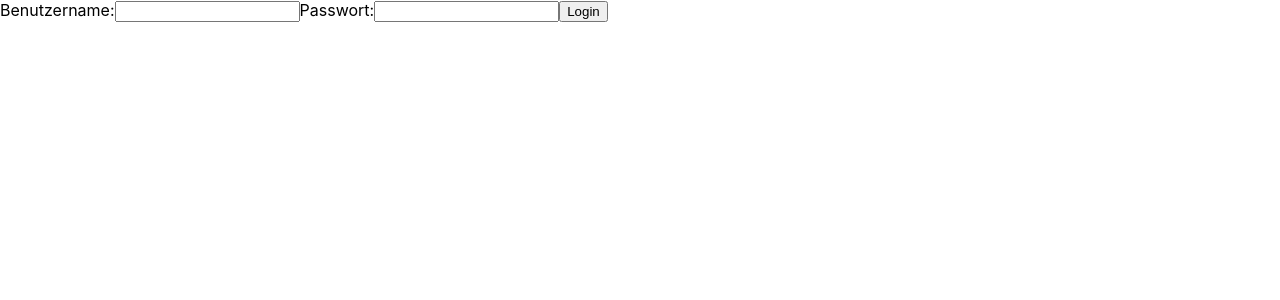
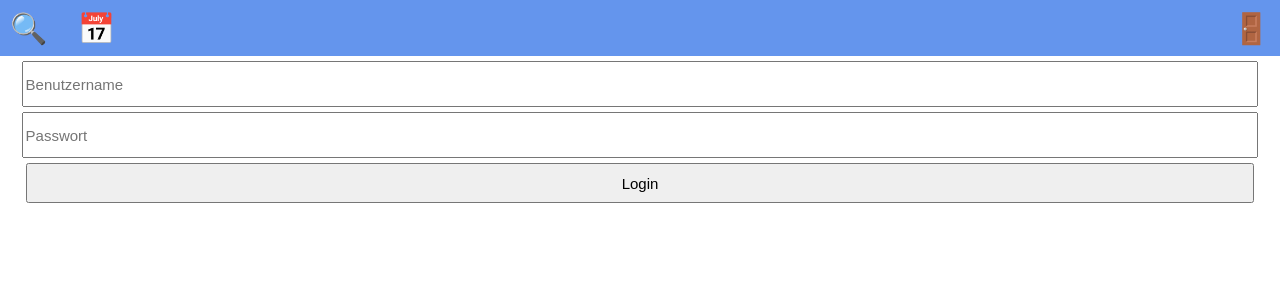
Before and after one commit to AleynaCikrik/Terminplaner, a React (Create React App) app in the folder react-app/: page /login in a window 1280 px wide. Shown: the top 300 px of the page. Built offline with nearby package versions, Linux system fonts and the light colour scheme; no server answers; the database is empty.

Commit message:
Added React Router

```diff
--- a/react-app/package.json
+++ b/react-app/package.json
@@ -8,9 +8,12 @@
     "@testing-library/user-event": "^13.5.0",
     "firebase": "^9.17.2",
     "react": "^18.2.0",
+    "react-datepicker": "^4.10.0",
     "react-dom": "^18.2.0",
+    "react-dropdown": "^1.11.0",
     "react-router-dom": "^6.8.2",
     "react-scripts": "5.0.1",
+    "react-toastify": "^9.1.1",
     "uuid": "^9.0.0",
     "web-vitals": "^2.1.4"
   },
--- a/react-app/src/App.js
+++ b/react-app/src/App.js
@@ -1,63 +1,20 @@
-import './App.css';
-import { useEffect, useState } from 'react';
-import {useNavigate} from 'react-router-dom';
-import { addAppointment, getAllAppointments } from './functions/Firebase';
-
-function handleLogout(navigate) {
-  sessionStorage.clear();
-  navigate('/login')
-}
-
-function handleNewAppointment(appointments, setAppointments) {
-  let kundeInput = document.getElementById("kundeInput").value;
-  let frisurInput = document.getElementById("frisurInput").value;
-  let friseurInput = document.getElementById("friseurInput").value;
-  let vonInput = document.getElementById("vonInput").value;
-  let bisInput = document.getElementById("bisInput").value;
-  addAppointment(friseurInput, frisurInput, kundeInput, new Date(vonInput), new Date(bisInput))
-  setAppointments([...appointments, {Kunde: kundeInput, Frisur: frisurInput, Friseur: friseurInput, from: new Date(vonInput), to: new Date(bisInput)}])
-}
+import { useEffect } from "react";
+import { useNavigate } from "react-router-dom";
 
 function App() {
   const navigate = useNavigate();
-  const [appointments, setAppointments] = useState([]);
-
 
   useEffect(() => {
     let loginState = sessionStorage.getItem("login");
     if(loginState !== 'true') {
       navigate('/login')
-    } else {
-      getAllAppointments().then(data => setAppointments(data))
     }
     // eslint-disable-next-line react-hooks/exhaustive-deps
   }, []);
 
 
   return (
-    <div className="App">
-     <button onClick={()=>handleLogout(navigate)}>Logout</button>
-     <hr />
-     <table border='1'>
-    <thead><tr><th>Kunde</th><th>Frisur</th><th>Friseur</th><th>von</th><th>bis</th></tr></thead>
-
-      <tbody>
-     {appointments.map((data, idx) => {console.log(data);return <tr key={idx}><td key={idx+'Kunde'}>{data.Kunde}</td><td key={idx+'Frisur'}>{data.Frisur}</td><td key={idx+'Friseur'}>{data.Friseur}</td><td key={idx+'von'}>{new Date(data.from.seconds*1000).toLocaleString()}</td><td key={idx+'bis'}>{new Date(data.to.seconds*1000).toLocaleString()}</td></tr>})}
-     </tbody></table>
-     <hr />
-
-     Kunde:
-      <input id='kundeInput' type={'text'}></input>
-      Frisur:
-      <input id='frisurInput' type={'text'}></input>
-      Friseur:
-      <input id='friseurInput' type={'text'}></input>
-      von:
-      <input id='vonInput' type={'datetime-local'}></input>
-      bis:
-      <input id='bisInput' type={'datetime-local'}></input>
-     <button onClick={()=>handleNewAppointment(appointments, setAppointments)}>Neuer Termin</button>
-    </div>
+    <div />
   );
 }
 
--- /dev/null
+++ b/react-app/src/Container.js
@@ -0,0 +1,48 @@
+import React, { useEffect, useState } from 'react';
+import { Route, Routes } from 'react-router-dom';
+import App from './App';
+import Login from './Login';
+import Header from './Header';
+import { getAllAppointments, getAllUsers } from './functions/Firebase';
+import Search from './Search';
+import Planner from './Planner';
+import { ToastContainer } from 'react-toastify';
+import 'react-toastify/dist/ReactToastify.css';
+
+
+function Container() {
+    const [appointments, setAppointments] = useState([]);
+    const [userData, setUserData] = useState([]);
+
+    useEffect(() => {
+        console.log('bitte rnur eimal')
+        getAllAppointments().then(data => setAppointments(data))
+        getAllUsers().then(data => setUserData(data))
+    }, []);
+
+    return (
+        <div>
+            <Header />
+            <Routes>
+                <Route path="/" element={<App />} />
+                <Route path="/search" element={<Search appointments={appointments} />} />
+                <Route path="/planner" element={<Planner setAppointments={setAppointments} userData={userData} />} />
+                <Route path="/login" element={<Login userData={userData} />} />
+            </Routes>
+            <ToastContainer
+                position="top-right"
+                autoClose={2000}
+                hideProgressBar={false}
+                newestOnTop={false}
+                closeOnClick
+                rtl={false}
+                pauseOnFocusLoss
+                draggable={false}
+                pauseOnHover={false}
+                theme="colored"
+            />
+        </div>
+    );
+}
+
+export default Container;
--- /dev/null
+++ b/react-app/src/Header.js
@@ -0,0 +1,27 @@
+import {useNavigate} from 'react-router-dom';
+
+function handleLogout(navigate) {
+  sessionStorage.clear();
+  navigate('/login')
+}
+
+function handleSearch(navigate) {
+  navigate('/search')
+}
+
+function handlePlanner(navigate) {
+  navigate('/planner')
+}
+
+function Header() {
+  const navigate = useNavigate();
+  return (
+    <div className='header'>
+      <span onClick={()=>handleSearch(navigate)} className='headerIcon'>🔍</span>
+      <span onClick={()=>handlePlanner(navigate)} className='headerIcon'>📅</span>
+      <span onClick={()=>handleLogout(navigate)} className='headerIconLogout'>🚪</span>
+  </div>
+  );
+}
+
+export default Header;
--- a/react-app/src/Login.js
+++ b/react-app/src/Login.js
@@ -1,6 +1,5 @@
-import { useEffect, useState } from "react";
-import { getAllUsers } from "./functions/Firebase";
-import {useNavigate} from 'react-router-dom';
+import { useNavigate } from 'react-router-dom';
+import { toast } from 'react-toastify';
 
 function calcRights(userData, navigate) {
   let nameInput = document.getElementById("nameInput").value;
@@ -8,34 +7,39 @@ function calcRights(userData, navigate) {
   let match = false;
   let isAdmin = false;
   userData.forEach(element => {
-    if(element.Name === nameInput && element.Password === passwordInput) {
+    if (element.Name === nameInput && element.Password === passwordInput) {
       match = true;
       isAdmin = element.isAdmin;
     }
   });
 
-  if(match) {
+  if (match) {
     sessionStorage.setItem("login", "true");
     sessionStorage.setItem("name", nameInput);
     sessionStorage.setItem("isAdmin", isAdmin);
-    navigate('/')
+    navigate('/search')
+  } else {
+    toast.error('Benutzername/Passwort falsch!', {
+      position: "top-right",
+      autoClose: 2000,
+      hideProgressBar: false,
+      closeOnClick: true,
+      pauseOnHover: false,
+      draggable: false,
+      progress: undefined,
+      theme: "colored",
+    });
   }
 }
 
-function Login() {
+function Login(props) {
   const navigate = useNavigate();
-  const [userData, setUserData] = useState([]);
-  useEffect(() => {
-    getAllUsers().then(data => setUserData(data))
-  }, []);
 
   return (
     <div>
-      Benutzername:
-      <input id='nameInput' type={'text'}></input>
-      Passwort:
-      <input id='passwordInput' type={'text'}></input>
-      <button onClick={()=>calcRights(userData, navigate)}>Login</button>
+      <input className='niceInput' placeholder="Benutzername" id='nameInput' type={'text'}></input>
+      <input className='niceInput' placeholder="Passwort" id='passwordInput' type={'text'}></input>
+      <button className='niceInput' onClick={() => calcRights(props.userData, navigate)}>Login</button>
     </div>
   );
 }
--- /dev/null
+++ b/react-app/src/Planner.js
@@ -0,0 +1,85 @@
+import { useEffect, useState } from 'react';
+import {useNavigate} from 'react-router-dom';
+import { addAppointment } from './functions/Firebase';
+import Dropdown from 'react-dropdown';
+import 'react-dropdown/style.css';
+import "react-datepicker/dist/react-datepicker.css";
+import DatePicker from 'react-datepicker';
+import { registerLocale, setDefaultLocale } from  "react-datepicker";
+import de from 'date-fns/locale/de';
+registerLocale('de', de)
+
+function handleNewAppointment(appointments, setAppointments) {
+  let kundeInput = document.getElementById("kundeInput").value;
+  let frisurInput = document.getElementById("frisurInput").value;
+  let friseurInput = document.getElementById("friseurInput").value;
+  let vonInput = document.getElementById("vonInput").value;
+  let bisInput = document.getElementById("bisInput").value;
+  addAppointment(friseurInput, frisurInput, kundeInput, new Date(vonInput), new Date(bisInput))
+  setAppointments([...appointments, {Kunde: kundeInput, Frisur: frisurInput, Friseur: friseurInput, from: new Date(vonInput), to: new Date(bisInput)}])
+}
+
+function Planner(props) {
+  const navigate = useNavigate();
+  const options = props.userData.map((usr)=>({value:usr.Name, label:usr.Name}))
+
+
+  useEffect(() => {
+    let loginState = sessionStorage.getItem("login");
+    if(loginState !== 'true') {
+      navigate('/login')
+    }
+    // eslint-disable-next-line react-hooks/exhaustive-deps
+  }, []);
+
+
+
+  const [dateRange, setDateRange] = useState([null, null]);
+  const [startDate, endDate] = dateRange;
+  const [startDate1, setStartDate1] = useState(new Date());
+  const [endDate1, setEndDate1] = useState(new Date());
+  return (
+    <div className="App">
+      <Dropdown className='niceDropdown' options={options} placeholder='Friseur'/>
+      <input className='niceInput' placeholder='Kunde' id='kundeInput' type={'text'}></input>
+      <input className='niceInput' id='vonInput' type={'datetime-local'}></input>
+      <input className='niceInput' step={5} placeholder='Dauer (Minuten)' id='bisInput' type={'number'}></input>
+      <button className='niceInput' onClick={()=>handleNewAppointment(props.appointments, props.setAppointments)}>Termin Anlegen</button>
+      <DatePicker
+      selectsRange={true}
+      startDate={startDate}
+      endDate={endDate}
+      showTimeSelect
+      locale="de"
+      onChange={(update) => {
+        setDateRange(update);
+      }}
+      isClearable={true}
+    />
+    <DatePicker
+      selected={startDate1}
+      onChange={date => setStartDate1(date)}
+      showTimeSelect
+      showTimeSelectOnly
+      selectsStart
+      timeIntervals={15}
+      timeCaption="Time"
+      dateFormat="h:mm aa"
+    />
+    <DatePicker
+      selected={endDate1}
+      onChange={date => setEndDate1(date)}
+      showTimeSelect
+      showTimeSelectOnly
+      selectsEnd
+      minTime={startDate1}
+      maxTime={startDate1}
+      timeIntervals={15}
+      timeCaption="Time"
+      dateFormat="h:mm aa"
+    />
+    </div>
+  );
+}
+
+export default Planner;
--- /dev/null
+++ b/react-app/src/Search.js
@@ -0,0 +1,31 @@
+import './App.css';
+import { useEffect } from 'react';
+import {useNavigate} from 'react-router-dom';
+
+function Search(props) {
+  const navigate = useNavigate();
+
+  useEffect(() => {
+    let loginState = sessionStorage.getItem("login");
+    if(loginState !== 'true') {
+      navigate('/login')
+    }
+    // eslint-disable-next-line react-hooks/exhaustive-deps
+  }, []);
+
+
+  return (
+    <div className="App">
+
+     <table border='1'>
+    <thead><tr><th>Kunde</th><th>Frisur</th><th>Friseur</th><th>von</th><th>bis</th></tr></thead>
+
+      <tbody>
+     {props.appointments.map((data, idx) => {return <tr key={idx}><td key={idx+'Kunde'}>{data.Kunde}</td><td key={idx+'Frisur'}>{data.Frisur}</td><td key={idx+'Friseur'}>{data.Friseur}</td><td key={idx+'von'}>{new Date(data.from.seconds*1000).toLocaleString()}</td><td key={idx+'bis'}>{new Date(data.to.seconds*1000).toLocaleString()}</td></tr>})}
+     </tbody></table>
+
+    </div>
+  );
+}
+
+export default Search;
--- a/react-app/src/index.css
+++ b/react-app/src/index.css
@@ -11,3 +11,39 @@ code {
   font-family: source-code-pro, Menlo, Monaco, Consolas, 'Courier New',
     monospace;
 }
+
+.header {
+  background-color: cornflowerblue;
+  padding: 10px;
+}
+
+.headerIcon {
+  font-size: 30px;
+  margin-right: 30px;
+  cursor: pointer;
+}
+
+.headerIconLogout {
+  font-size: 30px;
+  float: right;
+  cursor: pointer;
+}
+
+.niceInput {
+  height: 40px;
+  width: 96vw;
+  font-size: 15px;
+  display: block;
+  margin-left: auto;
+  margin-right: auto;
+  margin-top: 5px;
+}
+
+.niceDropdown {
+  width: 97vw;
+  display: block;
+  margin-left: auto;
+  margin-right: auto;
+  cursor: pointer;
+  margin-top: 5px;
+}
--- a/react-app/src/index.js
+++ b/react-app/src/index.js
@@ -1,16 +1,8 @@
 import React from 'react';
 import ReactDOM from 'react-dom/client';
+import { BrowserRouter } from 'react-router-dom';
+import Container from './Container';
 import './index.css';
-import App from './App';
-import { BrowserRouter, Route, Routes } from 'react-router-dom';
-import Login from './Login';
 
 const root = ReactDOM.createRoot(document.getElementById('root'));
-root.render(
-  <BrowserRouter>
-  <Routes>
-    <Route path="/" element={<App />} />
-    <Route path="/login" element={<Login />} />
-    </Routes>
-  </BrowserRouter>
-);
+root.render(<BrowserRouter><Container /></BrowserRouter>);
```
Also changed, not shown: 1 other file (tests, documents, lock files or other folders).
